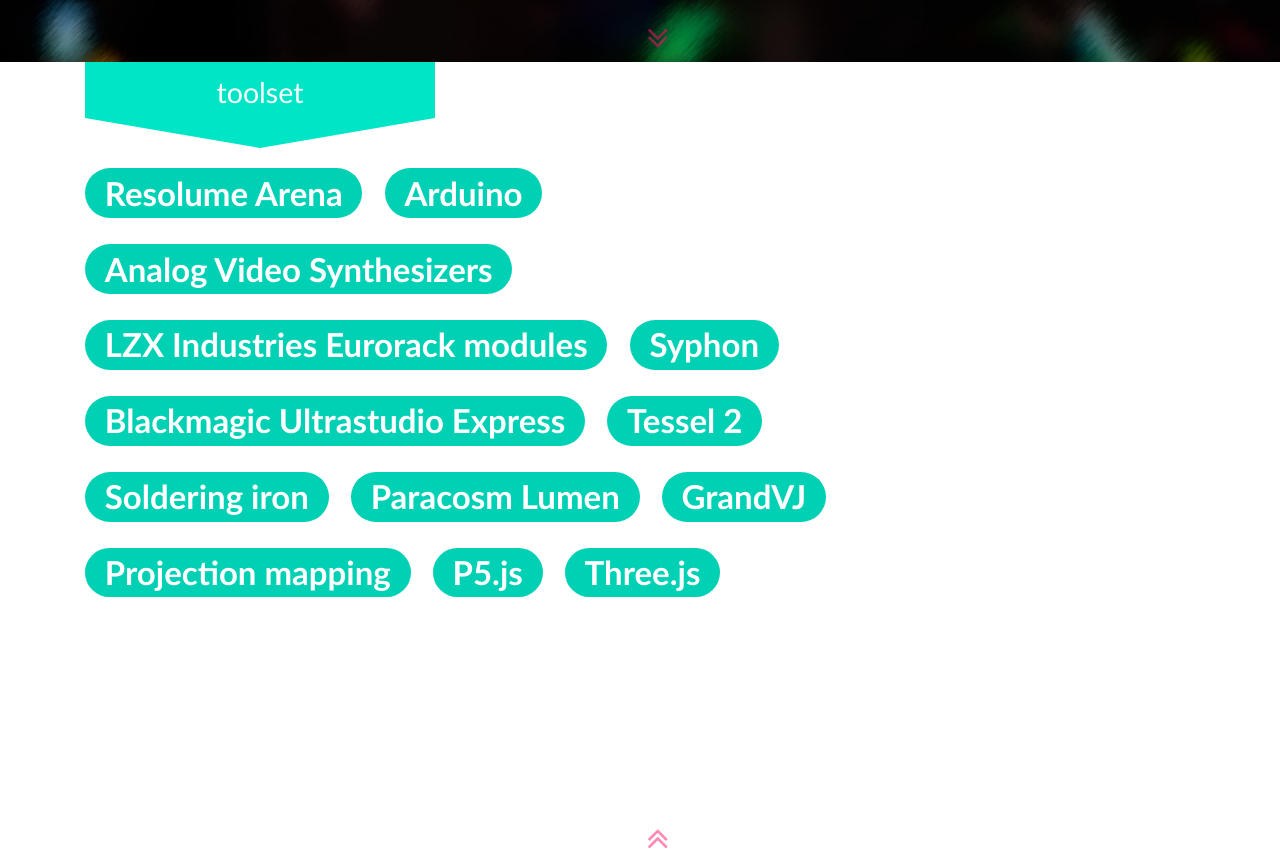
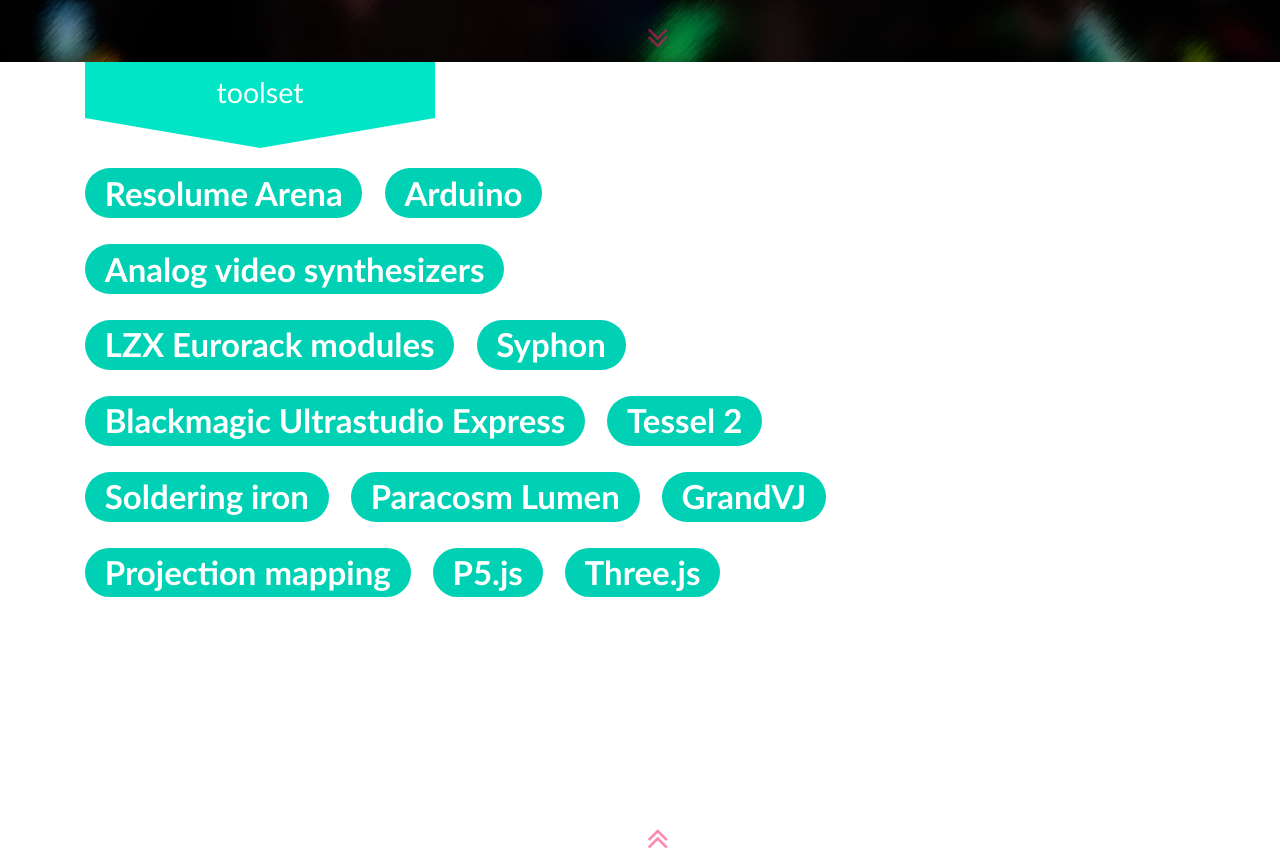
Before and after one commit to jasonworden/jsonpayload, a plain HTML site: page index.html in a window 1280 px wide. Shown: the part 1538-2400 px from the top of the page. Drawn offline with nearby package versions, Linux system fonts and the light colour scheme; a script that the page names is missing; a web font is replaced by a local one.

Commit message:
shorter wording / less capitalization in skill badges

```diff
--- a/index.html
+++ b/index.html
@@ -145,10 +145,10 @@
                         Arduino
                     </span>
                     <span class="badge badge-pill badge-skill">
-                        Analog Video Synthesizers
+                        Analog video synthesizers
                     </span>
                     <span class="badge badge-pill badge-skill">
-                        LZX Industries Eurorack modules
+                        LZX Eurorack modules
                     </span>
                     <span class="badge badge-pill badge-skill">
                         Syphon
```
